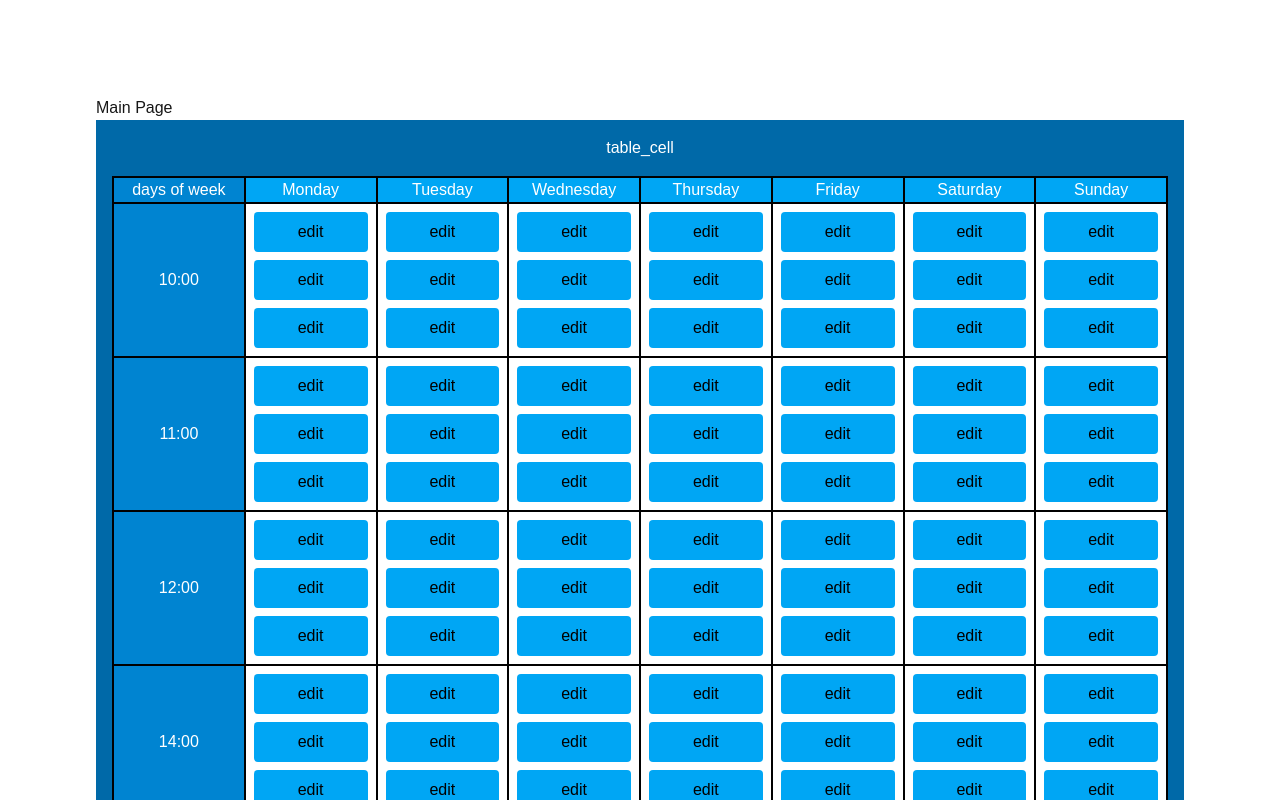
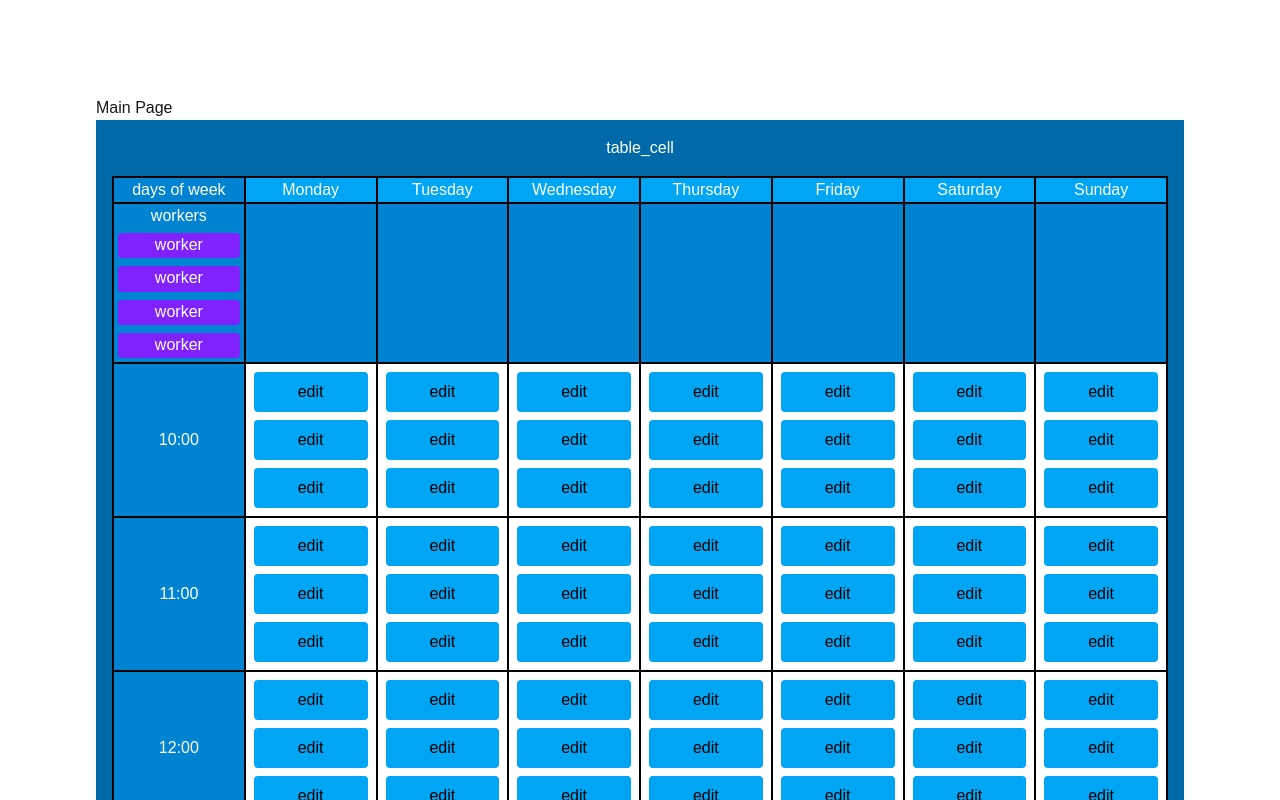
Before and after one commit to LilithStd/work_schedule, a Next.js app: page / in a window 1280 px wide. Shown: the top 800 px of the page. Built offline with nearby package versions, Linux system fonts and the light colour scheme.

Commit message:
add workers list and component

```diff
--- a/src/components/tableCell.tsx
+++ b/src/components/tableCell.tsx
@@ -2,12 +2,14 @@ import { timer, week } from "@/consts/template";
 import Cell from "./cell";
 import React from "react";
 import { nanoid } from "nanoid";
+import Worker from "./worker";
 
 export default function TableCell() {
 
     return (
         <div className="bg-sky-700 w-full p-4 text-white">
             <h2 className="text-center mb-4">table_cell</h2>
+
 
             <div className="grid grid-cols-8 border border-black">
                 {/* Заголовки дней недели */}
@@ -23,6 +25,25 @@ export default function TableCell() {
                         {day}
                     </div>
                 ))}
+                {/* Пустая ячейка в левом верхнем углу */}
+                <div className="border border-black grid grid-cols-1 bg-sky-600  text-center justify-center">
+                    <h2 className="text-center">workers</h2>
+                    {Array.from({ length: 4 }).map(() => {
+                        const id = nanoid();
+                        return <Worker key={id} id={id} />;
+                    })}
+
+                </div>
+
+                {Array.from({ length: 7 }).map((_, index) => (
+                    <div
+                        key={index}
+                        className="border border-black bg-sky-600 min-h-40"
+                    >
+
+                    </div>
+                ))}
+
 
                 {/* Временные ряды */}
                 {timer.map((time, rowIndex) => (
--- /dev/null
+++ b/src/components/worker.tsx
@@ -0,0 +1,18 @@
+interface WorkerProps {
+    name?: string;
+    id: string;
+}
+
+export default function Worker({ name }: WorkerProps) {
+    return (
+        <div
+            className="cursor-pointer bg-violet-600 m-1 rounded text-white"
+            draggable
+        >
+            <p>
+                {name ? name : 'worker'}
+            </p>
+
+        </div>
+    )
+}
```
